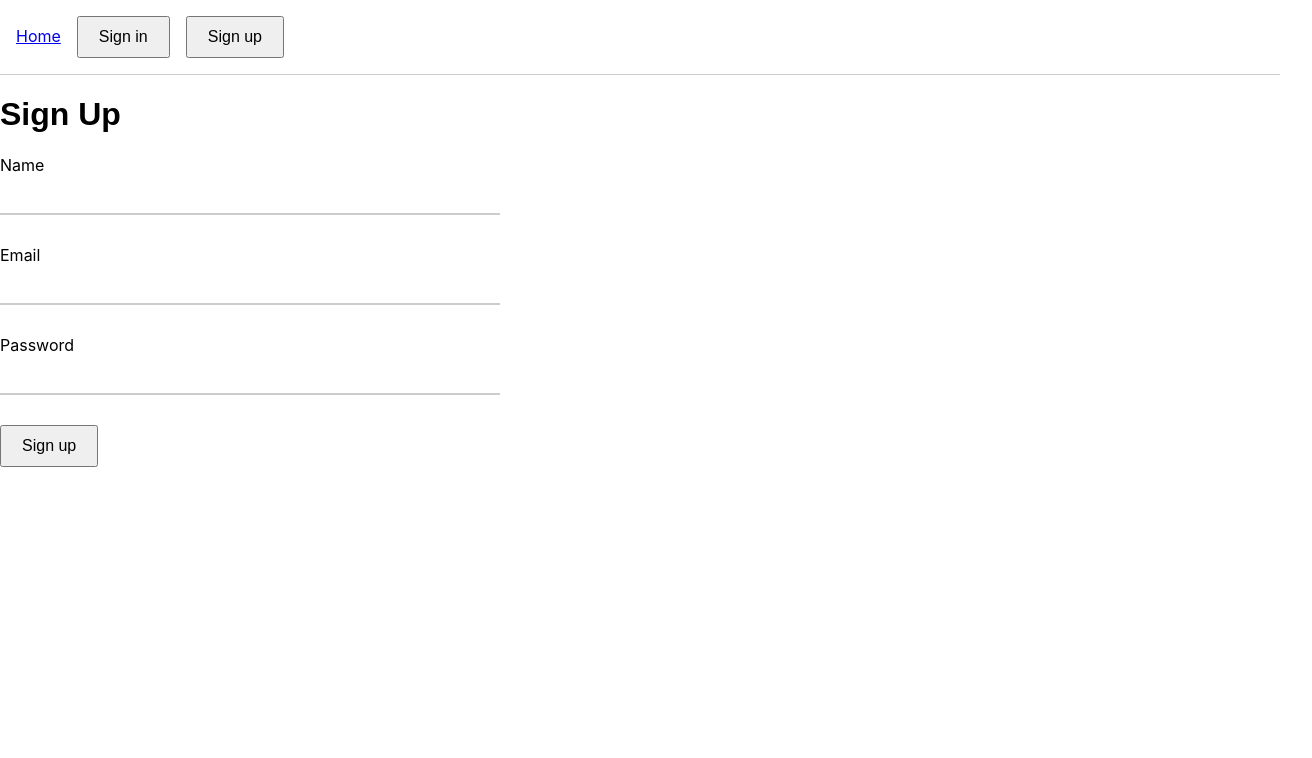
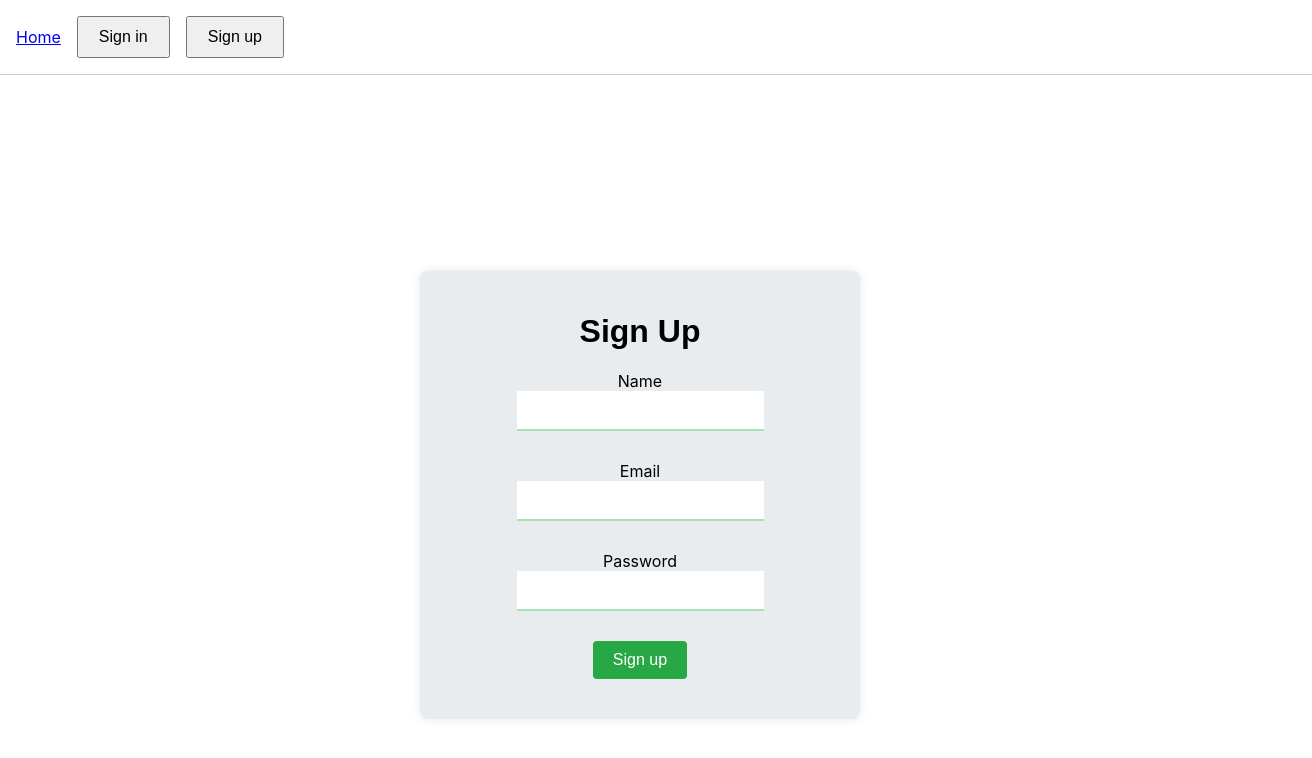
Before and after one commit to madcampnewbie/madcamp_week3, a Next.js app: page /auth/signup in a window 1280 px wide. Shown: the top 758 px of the page, 1312 px wide, since content can reach past the window. Built offline with nearby package versions, Linux system fonts and the light colour scheme; no server answers.

Commit message:
diary design modified

```diff
--- a/package.json
+++ b/package.json
@@ -12,6 +12,7 @@
     "@next-auth/mongodb-adapter": "^1.1.3",
     "autoprefixer": "^10.4.19",
     "bcryptjs": "^2.4.3",
+    "jose": "^5.6.3",
     "mongodb": "^5.9.2",
     "next": "^14.2.5",
     "next-auth": "^4.24.7",
--- a/src/components/Navbar.js
+++ b/src/components/Navbar.js
@@ -5,7 +5,7 @@ export default function Navbar() {
   const { data: session, status } = useSession();
 
   return (
-    <nav style={{ padding: '1rem', borderBottom: '1px solid #ccc' }}>
+    <nav className="navbar">
       <Link href="/" style={{ marginRight: '1rem' }}>
         Home
       </Link>
--- a/src/pages/_app.js
+++ b/src/pages/_app.js
@@ -6,7 +6,11 @@ function MyApp({ Component, pageProps: { session, ...pageProps } }) {
   return (
     <SessionProvider session={session}>
       <Navbar />
-      <Component {...pageProps} />
+      <div className="container">
+        <div className="content">
+          <Component {...pageProps} />
+        </div>
+      </div>
     </SessionProvider>
   );
 }
--- a/src/pages/api/diary.js
+++ b/src/pages/api/diary.js
@@ -3,43 +3,58 @@ import clientPromise from '../../libs/mongodb';
 
 const secret = process.env.NEXTAUTH_SECRET;
 
+const getDiaries = async (db, userId) => {
+  try {
+    return await db.collection('diaries').find({ userId }).toArray();
+  } catch (error) {
+    throw new Error('Failed to fetch diaries');
+  }
+};
+
+const createDiary = async (db, { title, content, userId }) => {
+  const newDiary = {
+    title,
+    content,
+    userId,
+    date: new Date(),
+  };
+  try {
+    const result = await db.collection('diaries').insertOne(newDiary);
+    return await db.collection('diaries').findOne({ _id: result.insertedId });
+  } catch (error) {
+    throw new Error('Failed to create diary');
+  }
+};
+
 export default async (req, res) => {
   const token = await getToken({ req, secret });
+  if (!token) {
+    return res.status(401).json({ message: 'Not authenticated' });
+  }
+
   const client = await clientPromise;
   const db = client.db();
 
-  if (!token) {
-    res.status(401).json({ message: 'Not authenticated' });
-    return;
-  }
+  const { method } = req;
+  const { title, content } = req.body;
 
-  if (req.method === 'GET') {
-    try {
-      const diaries = await db.collection('diaries').find({ userId: token.id }).toArray();
-      res.status(200).json(diaries);
-    } catch (error) {
-      res.status(500).json({ message: 'Failed to fetch diaries', error: error.message });
+  try {
+    if (method === 'GET') {
+      const diaries = await getDiaries(db, token.id);
+      return res.status(200).json(diaries);
     }
-  } else if (req.method === 'POST') {
-    const { title, content } = req.body;
-    if (!title || !content) {
-      res.status(400).json({ message: 'Title and content are required' });
-      return;
+
+    if (method === 'POST') {
+      if (!title || !content) {
+        return res.status(400).json({ message: 'Title and content are required' });
+      }
+      const diary = await createDiary(db, { title, content, userId: token.id });
+      return res.status(201).json(diary);
     }
-    const newDiary = {
-      title,
-      content,
-      userId: token.id,
-      date: new Date(),
-    };
-    try {
-      const result = await db.collection('diaries').insertOne(newDiary);
-      const insertedDiary = await db.collection('diaries').findOne({ _id: result.insertedId });
-      res.status(201).json(insertedDiary); // 변경된 부분
-    } catch (error) {
-      res.status(500).json({ message: 'Failed to create diary', error: error.message });
-    }
-  } else {
+
     res.status(405).json({ message: 'Method not allowed' });
+  } catch (error) {
+    console.error(`${method} request failed:`, error);
+    res.status(500).json({ message: error.message, error: error.message });
   }
 };
--- a/src/pages/auth/signup.js
+++ b/src/pages/auth/signup.js
@@ -5,6 +5,7 @@ export default function SignUp() {
   const [email, setEmail] = useState('');
   const [password, setPassword] = useState('');
   const [name, setName] = useState('');
+  const [error, setError] = useState(null);
   const router = useRouter();
 
   const handleSubmit = async (e) => {
@@ -21,32 +22,53 @@ export default function SignUp() {
       if (response.ok) {
         router.push('/auth/signin');
       } else {
-        console.error('Failed to sign up:', await response.json());
+        const errorData = await response.json();
+        setError(errorData.message || 'Failed to sign up');
       }
     } catch (error) {
       console.error('Failed to sign up:', error);
+      setError('Failed to sign up');
     }
   };
 
   return (
-    <div>
+    <div className="signup-container">
       <h1>Sign Up</h1>
-      <form onSubmit={handleSubmit}>
+      <form className="signup-form" onSubmit={handleSubmit}>
         <label>
           Name
-          <input value={name} onChange={(e) => setName(e.target.value)} type="text" required />
+          <input
+            className="signup-input"
+            value={name}
+            onChange={(e) => setName(e.target.value)}
+            type="text"
+            required
+          />
         </label>
         <br />
         <label>
           Email
-          <input value={email} onChange={(e) => setEmail(e.target.value)} type="email" required />
+          <input
+            className="signup-input"
+            value={email}
+            onChange={(e) => setEmail(e.target.value)}
+            type="email"
+            required
+          />
         </label>
         <br />
         <label>
           Password
-          <input value={password} onChange={(e) => setPassword(e.target.value)} type="password" required />
+          <input
+            className="signup-input"
+            value={password}
+            onChange={(e) => setPassword(e.target.value)}
+            type="password"
+            required
+          />
         </label>
         <br />
+        {error && <p style={{ color: 'red' }}>{error}</p>}
         <button type="submit">Sign up</button>
       </form>
     </div>
--- a/src/styles/globals.css
+++ b/src/styles/globals.css
@@ -11,15 +11,64 @@ h1, h2 {
 
 form {
   margin-bottom: 20px;
+  display: flex;
+  flex-direction: column;
+  align-items: center; /* Center the form elements horizontally */
 }
 
-input, textarea {
+input.title-input {
   display: block;
   margin-bottom: 10px;
-  padding: 10px 0;
+  padding: 5px 0;
   font-size: 16px;
   width: 100%;
-  max-width: 500px;
+  max-width: 250px;
+  border: none;
+  border-bottom: 2px solid #ccc; /* Add bottom border for underline */
+  outline: none;
+  box-sizing: border-box;
+  transition: border-color 0.3s;
+  background-color: transparent; /* Remove background color */
+  text-align: center; /* Center align text */
+}
+
+input.title-input:focus {
+  border-bottom-color: #000; /* Change color when focused */
+}
+
+textarea.content-textarea {
+  display: block;
+  margin: 10px auto; /* Center horizontally */
+  padding: 3px 20px; /* Increase padding */
+  font-size: 16px;
+  width: 100%;
+  max-width: 600px;
+  border: 1px solid #ccc;
+  border-radius: 5px;
+  outline: none;
+  box-sizing: border-box;
+  transition: border-color 0.3s;
+  background: repeating-linear-gradient(
+    white,
+    white 29px, /* Adjust to move line down */
+    #ccc 30px
+  );
+  font-family: 'Lucida Console', Monaco, monospace;
+  line-height: 30px;
+  height: 400px;
+}
+
+textarea.content-textarea:focus {
+  border-color: #000;
+}
+
+input.signin-input, input.signup-input {
+  display: block;
+  margin: 0 auto 10px auto; /* Center horizontally */
+  padding: 10px 20px; /* Increase padding */
+  font-size: 16px;
+  width: 100%;
+  max-width: 300px;
   border: none;
   border-bottom: 2px solid #ccc;
   border-radius: 0;
@@ -28,8 +77,12 @@ input, textarea {
   transition: border-color 0.3s;
 }
 
-input:focus, textarea:focus {
-  border-bottom-color: #000;
+input.signin-input:focus {
+  border-bottom-color: #007bff;
+}
+
+input.signup-input:focus {
+  border-bottom-color: #1e7e34;
 }
 
 button {
@@ -52,15 +105,15 @@ ul {
 }
 
 .diary-item h2 {
-  color: #4A90E2; /* 제목 색상 변경 */
+  color: #4A90E2; /* Change title color */
 }
 
 .diary-item p {
-  color: #333; /* 내용 색상 변경 */
+  color: #333; /* Change content color */
 }
 
 .diary-item small {
-  color: #999; /* 날짜 색상 변경 */
+  color: #999; /* Change date color */
 }
 
 small {
@@ -69,20 +122,120 @@ small {
   color: #666;
 }
 
-/* 노트 스타일 */
+/* Navbar styling */
+.navbar {
+  width: 100%;
+  background-color: #fff;
+  color: #000;
+  padding: 1rem;
+  border-bottom: 1px solid #ccc;
+  display: flex;
+  align-items: center;
+  position: relative;
+}
+
+/* Container for centering the content */
+.container {
+  display: flex;
+  justify-content: center;
+  align-items: center;
+  min-height: 100vh; /* Full viewport height */
+  padding-top: 20px; /* Optional: Add top padding to create space */
+}
+
+/* Style for the content */
+.content {
+  text-align: center;
+  max-width: 600px;
+  width: 100%;
+  padding: 20px;
+  background-color: #fff; /* Optional: Add background color */
+}
+
+/* Notebook style */
+.textarea-notebook-container {
+  display: flex;
+  justify-content: center; /* Center horizontally */
+  margin-top: 20px; /* Add top margin to push the container down */
+}
+
 .textarea-notebook {
   background: repeating-linear-gradient(
     white,
-    white 29px,
+    white 29px, /* Adjust to move line down */
     #ccc 30px
   );
   font-family: 'Lucida Console', Monaco, monospace;
   line-height: 30px;
-  padding: 10px;
-  border: 1px solid #ccc; /* 네모 프레임을 위한 테두리 추가 */
-  border-radius: 5px; /* 모서리를 둥글게 */
+  padding: 0px 10px 20px 0px; /* Add top and bottom padding */
+  border: 1px solid #ccc; /* Add border for the box */
+  border-radius: 5px; /* Round the corners */
   width: 100%;
-  max-width: 500px;
-  height: 300px;
+  max-width: 600px;
+  height: 500px;
   resize: none;
 }
+
+.underline {
+  position: absolute;
+  bottom: -2px;
+  left: 0;
+  height: 2px;
+  background-color: #ccc;
+  transition: width 0.3s, background-color 0.3s;
+}
+
+input:focus + .underline,
+textarea:focus + .underline {
+  background-color: #000;
+}
+
+/* Specific styles for Sign In form */
+.signin-container {
+  max-width: 400px;
+  margin: 0 auto;
+  padding: 20px;
+  background-color: #f9f9f9;
+  border-radius: 8px;
+  box-shadow: 0 0 10px rgba(0, 0, 0, 0.1);
+}
+
+.signin-form input {
+  border-bottom: 2px solid #9ecdff;
+}
+
+.signin-form input:focus {
+  border-bottom-color: #007bff;
+}
+
+.signin-form button {
+  background-color: #007bff;
+  color: white;
+  border: none;
+  border-radius: 4px;
+}
+
+/* Specific styles for Sign Up form */
+.signup-container {
+  max-width: 400px;
+  margin: 0 auto;
+  padding: 20px;
+  background-color: #e9ecef;
+  border-radius: 8px;
+  box-shadow: 0 0 10px rgba(0, 0, 0, 0.1);
+}
+
+.signup-form input {
+  border-bottom: 2px solid #a7e2b5;
+}
+
+.signup-form input:focus {
+  border-bottom-color: #1e7e34;
+}
+
+.signup-form button {
+  background-color: #28a745;
+  color: white;
+  border: none;
+  border-radius: 4px;
+}
```
Also changed, not shown: src/pages/auth/signin.js (+4 -4 lines), src/pages/index.js (+60 -10 lines), 1 other file (tests, documents, lock files or other folders).
